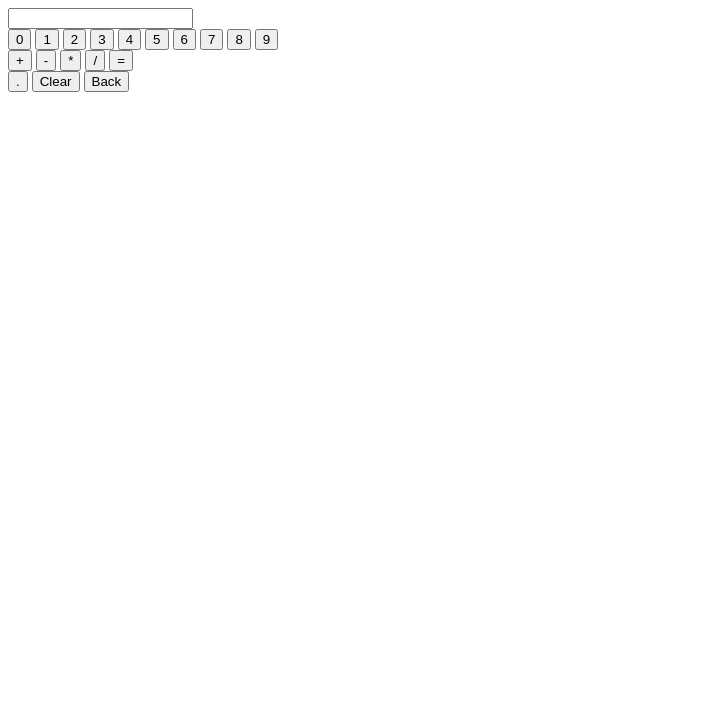
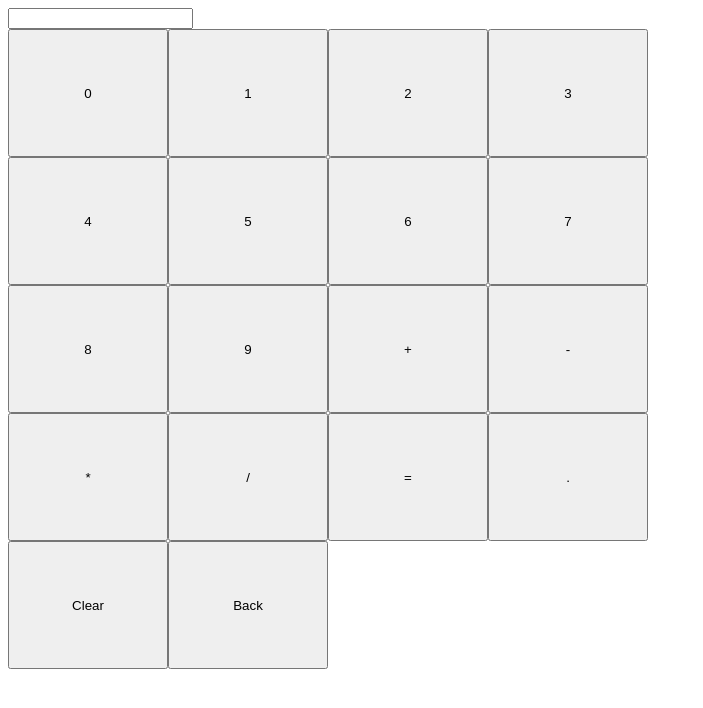
Before and after one commit to szeamer/calculator, a plain HTML site: page index.html in a window 1280 px wide. Shown: the whole page, without its empty margins (0-703 px from the left). Drawn offline with Linux system fonts and the light colour scheme.

Commit message:
fix bugs and add grid layout

```diff
--- a/index.html
+++ b/index.html
@@ -12,27 +12,27 @@
 </head>
 <body>
     <input id="textfield" type="text">
-    <div id= "digits">
-        <button id='zero'>0</button>
-        <button id='one'>1</button>
-        <button id='two'>2</button>
-        <button id='three'>3</button>
-        <button id='four'>4</button>
-        <button id='five'>5</button>
-        <button id='six'>6</button>
-        <button id='seven'>7</button>
-        <button id='eight'>8</button>
-        <button id='nine'>9</button>
+    <div id="button_container">
+        <button class="digit" id='zero'>0</button>
+        <button class="digit" id='one'>1</button>
+        <button class="digit" id='two'>2</button>
+        <button class="digit" id='three'>3</button>
+        <button class="digit" id='four'>4</button>
+        <button class="digit" id='five'>5</button>
+        <button class="digit" id='six'>6</button>
+        <button class="digit" id='seven'>7</button>
+        <button class="digit" id='eight'>8</button>
+        <button class="digit" id='nine'>9</button>
+
+        <button class="operator" id='plus'>+</button>
+        <button class="operator" id='minus'>-</button>
+        <button class="operator" id='times'>*</button>
+        <button class="operator" id='over'>/</button>
+        <button class="operator" id='equals'>=</button>
+
+        <button id="dot">.</button>
+        <button id='clear'>Clear</button>
+        <button id='back'>Back</button>
     </div>
-    <div id="operators">
-        <button id='plus'>+</button>
-        <button id='minus'>-</button>
-        <button id='times'>*</button>
-        <button id='over'>/</button>
-        <button id='equals'>=</button>
-    </div>
-    <button id="dot">.</button>
-    <button id='clear'>Clear</button>
-    <button id='back'>Back</button>
 </body>
 </html>
--- a/script.js
+++ b/script.js
@@ -77,7 +77,8 @@ window.onload = () => {
         //if it's a number, put back all but the last digit
         if(isNumeric(last_token)){
             console.log('deleted a number');
-            last_token = last_token.slice(0, -1);
+            console.log(last_token);
+            last_token = String(last_token).slice(0, -1);
             calculator.expression.push(last_token);
         }
         console.log(calculator.expression);
@@ -97,7 +98,7 @@ window.onload = () => {
         //if the last thing pushed to expression is a number and our input is too, concatenate them and push that
         if((last_token != undefined) & (isNumeric(last_token)) & (isNumeric(value))){
             console.log(last_token, value);
-            last_token = last_token + value;
+            last_token = String(last_token) + value;
             calculator.expression.push(last_token);
         }
         //if the last thing pushed is not a number but is defined, put it back in and push our input
--- a/style.css
+++ b/style.css
@@ -0,0 +1,7 @@
+#button_container{
+    width: 80vh;
+    height: 80vh;
+    display: grid;
+    grid-template-rows: 20% 20% 20% 20% 20%;
+    grid-template-columns: 25% 25% 25% 25%;
+}
```
